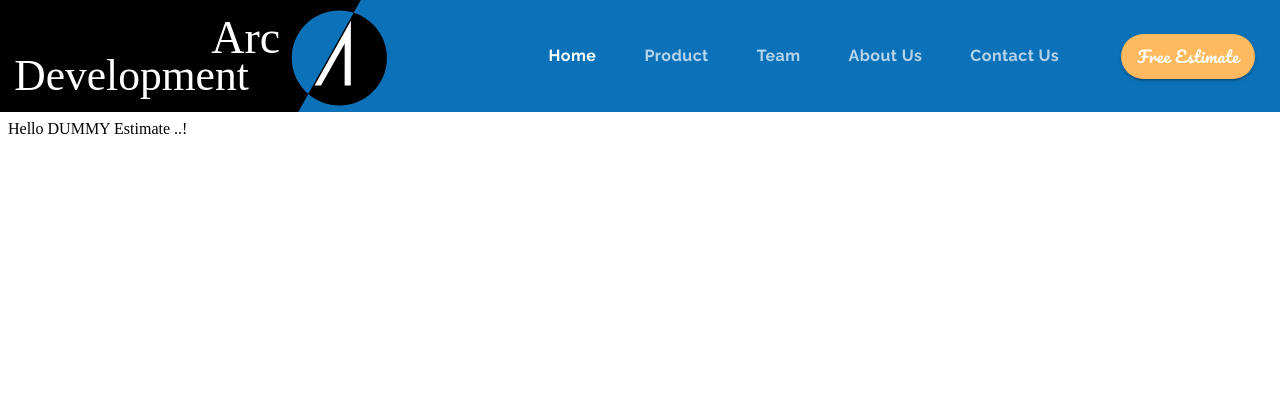
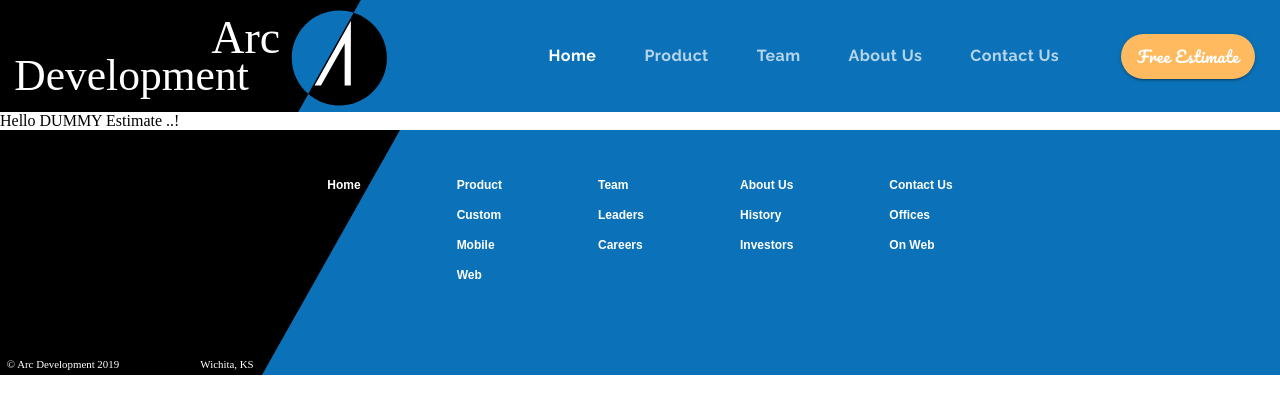
Before and after one commit to guptaprav/materials, a React (Create React App) app: page /estimate in a window 1280 px wide. Shown: the top 414 px of the page. Built offline with nearby package versions, Linux system fonts and the light colour scheme.

Commit message:
add footer, grid layout, manage state in props for footer and header

```diff
--- a/public/index.html
+++ b/public/index.html
@@ -25,7 +25,7 @@
     -->
     <title>Materials</title>
   </head>
-  <body>
+  <body style="margin: 0">
     <noscript>You need to enable JavaScript to run this app.</noscript>
     <div id="root"></div>
     <!--
--- a/src/components/App.js
+++ b/src/components/App.js
@@ -1,25 +1,36 @@
-import React from 'react';
+import React, { useState } from 'react';
 import { ThemeProvider } from '@material-ui/core/styles';
 import { BrowserRouter, Route, Switch } from 'react-router-dom';
 import theme from './ui/Theme';
 import Header from '../components/ui/Header';
+import Footer from '../components/ui/Footer';
 
 function App() {
+  const [value, setValue] = useState(0);
+  const [selectedIdx, setSelectedIdx] = useState(0);
+
   return (
     <ThemeProvider theme={theme}>
       <BrowserRouter>
-        <Header />
+        <Header value={value} setValue={setValue} selectedIdx={selectedIdx} setSelectedIdx={setSelectedIdx} />
         <Switch>
           <Route exact path="/" component={() => <div>Hello DUMMY Home ..!</div>} />
           <Route exact path="/product" component={() => <div>Hello DUMMY Product ..!</div>} />
-          <Route exact path="/team" component={() => <div>Hello DUMMY Team ..!</div>} />
-          <Route exact path="/about" component={() => <div>Hello DUMMY About Us ..!</div>} />
-          <Route exact path="/contact" component={() => <div>Hello DUMMY Contact Us ..!</div>} />
           <Route exact path="/custom" component={() => <div>Hello DUMMY Custom ..!</div>} />
           <Route exact path="/mobile" component={() => <div>Hello DUMMY Mobile ..!</div>} />
           <Route exact path="/web" component={() => <div>Hello DUMMY Web ..!</div>} />
+          <Route exact path="/team" component={() => <div>Hello DUMMY Team ..!</div>} />
+          <Route exact path="/leaders" component={() => <div>Hello DUMMY Leaders ..!</div>} />
+          <Route exact path="/careers" component={() => <div>Hello DUMMY Careers ..!</div>} />
+          <Route exact path="/about" component={() => <div>Hello DUMMY About Us ..!</div>} />
+          <Route exact path="/history" component={() => <div>Hello DUMMY History ..!</div>} />
+          <Route exact path="/investors" component={() => <div>Hello DUMMY Investors ..!</div>} />
+          <Route exact path="/contact" component={() => <div>Hello DUMMY Contact Us ..!</div>} />
+          <Route exact path="/offices" component={() => <div>Hello DUMMY Offices ..!</div>} />
+          <Route exact path="/online" component={() => <div>Hello DUMMY Online on Web ..!</div>} />
           <Route exact path="/estimate" component={() => <div>Hello DUMMY Estimate ..!</div>} />
         </Switch>
+        <Footer value={value} setValue={setValue} selectedIdx={selectedIdx} setSelectedIdx={setSelectedIdx} />
       </BrowserRouter>
     </ThemeProvider>
   );
--- /dev/null
+++ b/src/components/ui/Footer.js
@@ -0,0 +1,116 @@
+import React from 'react';
+import { Link } from 'react-router-dom';
+import { makeStyles } from '@material-ui/styles';
+import Grid from '@material-ui/core/Grid';
+import footerAdornment from '../../assets/Footer Adornment.svg';
+
+const useStyles = makeStyles(theme => ({
+  footer: {
+    backgroundColor: theme.palette.common.mBlue,
+    width: '100%',
+    zIndex: 1302,
+    position: 'relative'
+  },
+  adornment: {
+    width: '25em',
+    verticalAlign: 'bottom',
+    [theme.breakpoints.down('md')]: {
+    width: '21em'
+    },
+    [theme.breakpoints.down('xs')]: {
+    width: '15em'
+    }
+  },
+  mainContainer: {
+    position: 'absolute'
+  },
+  link: {
+      color: 'white',
+      fontFamily: 'Arial',
+      fontSize: '0.75rem',
+      fontWeight: 'bold',
+      textDecoration: 'none'
+  },
+  gridItem: {
+    margin: '3em'
+  }
+}))
+
+export default function Footer(props) {
+  const classes = useStyles();
+  const { value, selectedIdx, setValue, setSelectedIdx } = props;
+
+  return (
+    <footer className={classes.footer}>
+      <Grid container justify="center" className={classes.mainContainer}>
+        <Grid item className={classes.gridItem}>
+          <Grid container direction="column" spacing={2}>
+            <Grid item component={Link} to="/" onClick={() => setValue(0)} className={classes.link}>
+              Home
+            </Grid>
+          </Grid>
+        </Grid>
+        <Grid item className={classes.gridItem}>
+          <Grid container direction="column" spacing={2}>
+            <Grid item component={Link} to="/product" onClick={() => {setSelectedIdx(0); setValue(1)}} className={classes.link}>
+              Product
+            </Grid>
+            <Grid item component={Link} to="/custom" onClick={() => {setSelectedIdx(1); setValue(1)}} onClick={() => setValue(0)} className={classes.link}>
+              Custom
+            </Grid>
+            <Grid item component={Link} to="/mobile"  onClick={() => {setSelectedIdx(2); setValue(1)}} className={classes.link}>
+              Mobile
+            </Grid>
+            <Grid item component={Link} to="/web" onClick={() => {setSelectedIdx(3); setValue(1)}} className={classes.link}>
+              Web
+            </Grid>
+          </Grid>
+        </Grid>
+        <Grid item className={classes.gridItem}>
+          <Grid container direction="column" spacing={2}>
+            <Grid item component={Link} to="/team" onClick={() => setValue(2)} className={classes.link}>
+              Team
+            </Grid>
+            <Grid item component={Link} to="/leaders" onClick={() => setValue(2)} className={classes.link}>
+              Leaders
+            </Grid>
+            <Grid item component={Link} to="/careers" onClick={() => setValue(2)} className={classes.link}>
+              Careers
+            </Grid>
+          </Grid>
+        </Grid>
+        <Grid item className={classes.gridItem}>
+          <Grid container direction="column" spacing={2}>
+            <Grid item component={Link} to="/about" onClick={() => setValue(3)} className={classes.link}>
+              About Us
+            </Grid>
+            <Grid item component={Link} to="/history" onClick={() => setValue(3)} className={classes.link}>
+              History
+            </Grid>
+            <Grid item component={Link} to="/investors" onClick={() => setValue(3)} className={classes.link}>
+              Investors
+            </Grid>
+          </Grid>
+        </Grid>
+        <Grid item className={classes.gridItem}>
+          <Grid container direction="column" spacing={2}>
+            <Grid item component={Link} to="/contact" onClick={() => setValue(4)} className={classes.link}>
+              Contact Us
+            </Grid>
+            <Grid item component={Link} to="/offices" onClick={() => setValue(4)} className={classes.link}>
+              Offices
+            </Grid>
+            <Grid item component={Link} to="/online" onClick={() => setValue(4)} className={classes.link}>
+              On Web
+            </Grid>
+          </Grid>
+        </Grid>
+      </Grid>
+      <img
+        alt="black decorative slash"
+        src={footerAdornment}
+        className={classes.adornment}
+      />
+    </footer>
+  )
+}
--- a/src/components/ui/Header.js
+++ b/src/components/ui/Header.js
@@ -128,12 +128,10 @@ export default function Header(props) {
   const theme = useTheme();
   const iOS = process.browser && /iPad|iPhone|iPod/.test(navigator.userAgent);
   const matches = useMediaQuery(theme.breakpoints.down('sm'));
-
+  const { value, selectedIdx, setValue, setSelectedIdx } = props;
   const [openDrawer, setOpenDrawer] = useState(false);
-  const [value, setValue] = useState(0);
   const [anchorEl, setAnchorEl] = useState(null);
   const [openMenu, setOpenMenu] = useState(false);
-  const [selectedIdx, setSelectedIdx] = useState(0);
 
   const menuOptions = [
     { name: 'Product', link: '/product', activeIdx: 1, selectedIdx: 0 },
```
